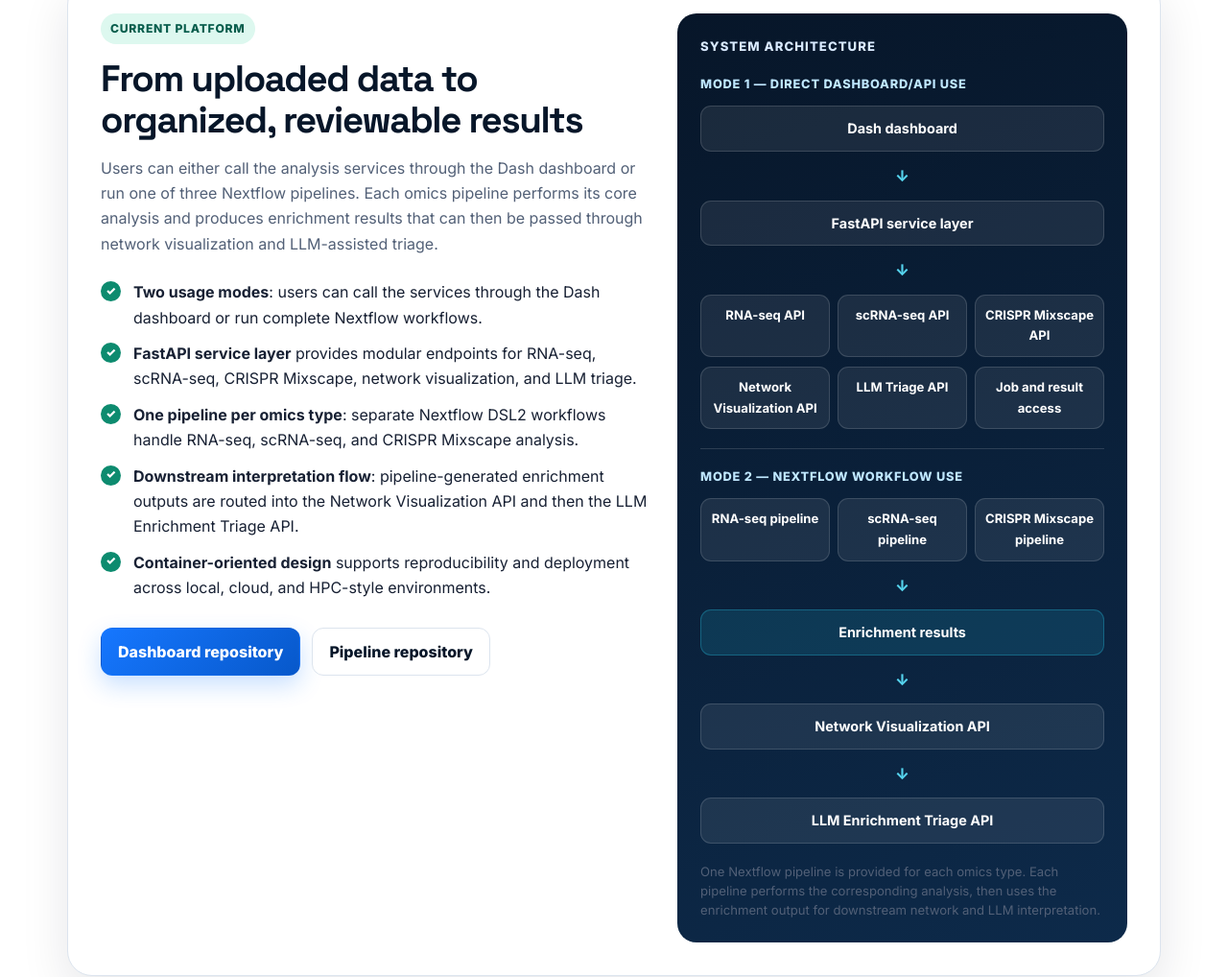
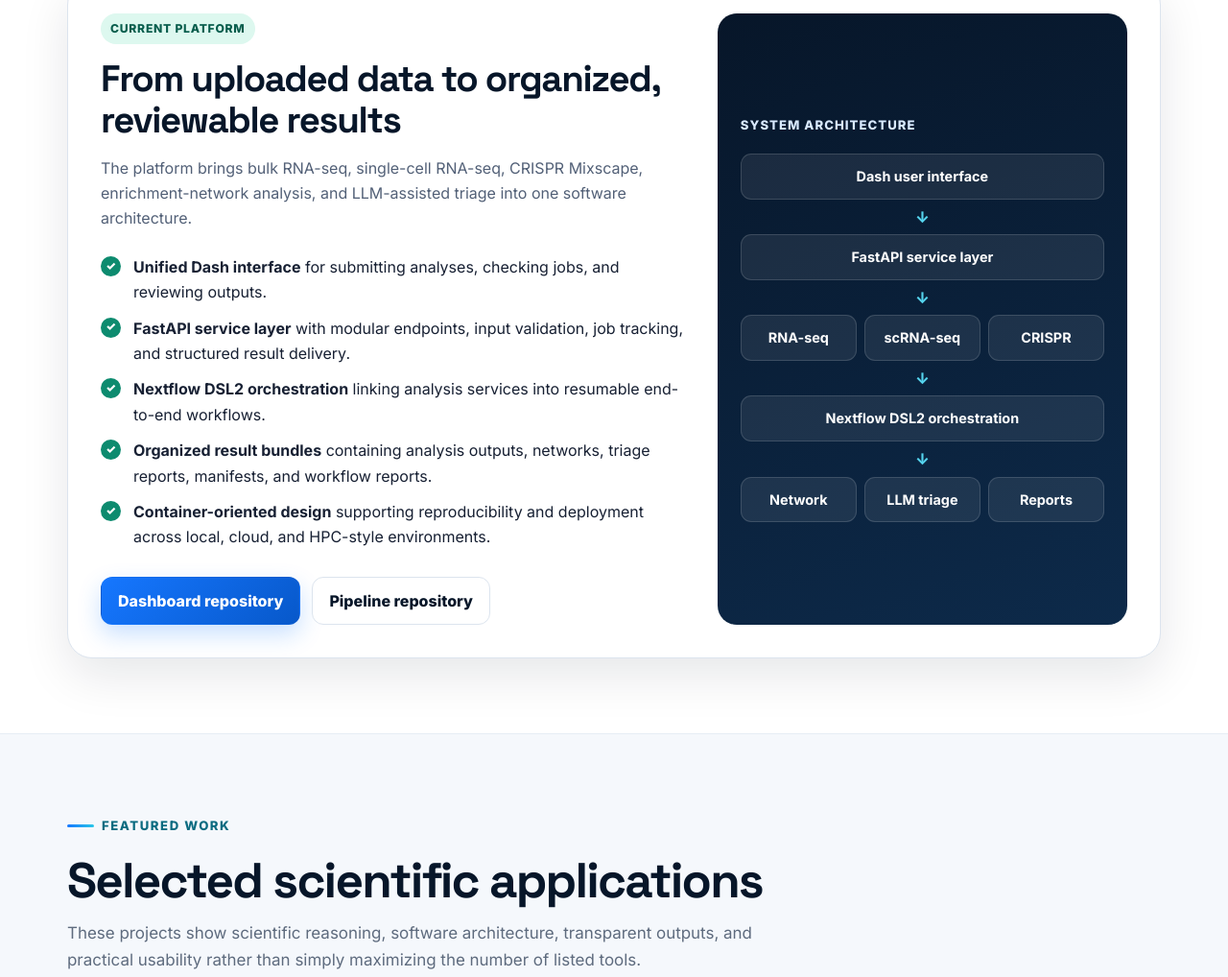
Before and after one commit to jcaperella29/JC_BIOINFORMATICS_HUB, a plain HTML site: page index.html in a window 1280 px wide. Shown: the part 1102-2120 px from the top of the page at 96% size. Drawn offline with Linux system fonts and the light colour scheme.

Commit message:
Update index.html

```diff
--- a/index.html
+++ b/index.html
@@ -52,12 +52,7 @@
     }
 
     a { color: inherit; }
-    img { max-width: 100%; display: block; }
-
-    .container {
-      width: min(calc(100% - 40px), var(--max));
-      margin-inline: auto;
-    }
+    .container { width: min(calc(100% - 40px), var(--max)); margin-inline: auto; }
 
     .site-header {
       position: sticky;
@@ -76,38 +71,15 @@
       gap: 20px;
     }
 
-    .brand-wrap {
-      display: flex;
-      align-items: center;
-      gap: 11px;
-      min-width: 0;
-    }
-
-    .brand-photo {
-      width: 42px;
-      height: 42px;
-      border-radius: 50%;
-      object-fit: cover;
-      border: 2px solid white;
-      box-shadow: 0 4px 14px rgba(7,22,41,.18);
-      flex: 0 0 auto;
-    }
-
     .brand {
       text-decoration: none;
       font-family: "Space Grotesk", sans-serif;
       font-weight: 700;
       letter-spacing: -.03em;
       font-size: 1.08rem;
-      white-space: nowrap;
     }
 
-    .nav-links {
-      display: flex;
-      align-items: center;
-      gap: 6px;
-      flex-wrap: wrap;
-    }
+    .nav-links { display: flex; align-items: center; gap: 6px; flex-wrap: wrap; }
 
     .nav-links a {
       padding: 8px 11px;
@@ -118,14 +90,9 @@
       border-radius: 999px;
     }
 
-    .nav-links a:hover {
-      color: var(--blue);
-      background: #edf5ff;
-    }
+    .nav-links a:hover { color: var(--blue); background: #edf5ff; }
 
-    .hero {
-      padding: 92px 0 70px;
-    }
+    .hero { padding: 92px 0 70px; }
 
     .hero-grid {
       display: grid;
@@ -174,11 +141,7 @@
       font-size: clamp(1.05rem, 2vw, 1.3rem);
     }
 
-    .button-row {
-      display: flex;
-      flex-wrap: wrap;
-      gap: 12px;
-    }
+    .button-row { display: flex; flex-wrap: wrap; gap: 12px; }
 
     .button {
       display: inline-flex;
@@ -219,16 +182,9 @@
       box-shadow: var(--shadow);
     }
 
-    .hero-panel h2 {
-      margin-bottom: 18px;
-      font-size: 1.35rem;
-    }
+    .hero-panel h2 { margin-bottom: 18px; font-size: 1.35rem; }
 
-    .stack {
-      display: flex;
-      flex-wrap: wrap;
-      gap: 9px;
-    }
+    .stack { display: flex; flex-wrap: wrap; gap: 9px; }
 
     .stack span {
       padding: 7px 10px;
@@ -247,10 +203,7 @@
       border-block: 1px solid #e6edf5;
     }
 
-    .section-head {
-      max-width: 760px;
-      margin-bottom: 34px;
-    }
+    .section-head { max-width: 760px; margin-bottom: 34px; }
 
     .section-head h2 {
       margin-bottom: 12px;
@@ -258,15 +211,11 @@
       color: var(--navy);
     }
 
-    .section-head p {
-      margin: 0;
-      color: var(--muted);
-      font-size: 1.06rem;
-    }
+    .section-head p { margin: 0; color: var(--muted); font-size: 1.06rem; }
 
     .flagship {
       display: grid;
-      grid-template-columns: 1.1fr .9fr;
+      grid-template-columns: 1.18fr .82fr;
       gap: 28px;
       padding: 34px;
       border: 1px solid var(--line);
@@ -288,12 +237,7 @@
       text-transform: uppercase;
     }
 
-    .flagship h3 {
-      margin-bottom: 15px;
-      font-size: clamp(1.7rem, 3vw, 2.5rem);
-      color: var(--navy);
-    }
-
+    .flagship h3 { margin-bottom: 15px; font-size: clamp(1.7rem, 3vw, 2.5rem); color: var(--navy); }
     .flagship p { color: #526077; }
 
     .feature-list {
@@ -327,6 +271,8 @@
 
     .architecture {
       align-self: stretch;
+      display: grid;
+      align-content: center;
       padding: 24px;
       border-radius: 20px;
       background: linear-gradient(160deg, #071629, #0d2a4a);
@@ -341,22 +287,6 @@
       text-transform: uppercase;
     }
 
-    .arch-section { margin-bottom: 20px; }
-
-    .arch-subtitle {
-      margin-bottom: 12px;
-      color: #bfe7ff;
-      font-size: .8rem;
-      font-weight: 800;
-      letter-spacing: .06em;
-      text-transform: uppercase;
-    }
-
-    .arch-stack {
-      display: grid;
-      gap: 10px;
-    }
-
     .arch-box {
       padding: 11px 14px;
       color: white;
@@ -368,47 +298,10 @@
       font-weight: 700;
     }
 
-    .arch-box.small {
-      padding: 10px 8px;
-      font-size: .82rem;
-    }
+    .arch-arrow { padding: 5px; color: #55d4ee; text-align: center; font-weight: 900; }
+    .arch-row { display: grid; grid-template-columns: repeat(3, 1fr); gap: 8px; }
 
-    .arch-box.emphasis {
-      background: rgba(41,199,232,.14);
-      border-color: rgba(41,199,232,.30);
-    }
-
-    .arch-arrow {
-      padding: 2px;
-      color: #55d4ee;
-      text-align: center;
-      font-weight: 900;
-    }
-
-    .arch-row {
-      display: grid;
-      grid-template-columns: repeat(3, 1fr);
-      gap: 8px;
-    }
-
-    .arch-divider {
-      height: 1px;
-      margin: 6px 0 18px;
-      background: rgba(255,255,255,.14);
-    }
-
-    .arch-note {
-      margin: 4px 0 0;
-      color: #c7d8ea;
-      font-size: .82rem;
-      line-height: 1.5;
-    }
-
-    .grid {
-      display: grid;
-      grid-template-columns: repeat(2, minmax(0, 1fr));
-      gap: 22px;
-    }
+    .grid { display: grid; grid-template-columns: repeat(2, minmax(0, 1fr)); gap: 22px; }
 
     .card {
       display: flex;
@@ -430,24 +323,11 @@
       text-transform: uppercase;
     }
 
-    .card h3 {
-      margin-bottom: 12px;
-      color: var(--navy);
-      font-size: 1.42rem;
-    }
-
-    .card p {
-      margin: 0 0 18px;
-      color: var(--muted);
-    }
-
+    .card h3 { margin-bottom: 12px; color: var(--navy); font-size: 1.42rem; }
+    .card p { margin: 0 0 18px; color: var(--muted); }
     .card .button-row { margin-top: auto; }
 
-    .mini-grid {
-      display: grid;
-      grid-template-columns: repeat(4, minmax(0, 1fr));
-      gap: 16px;
-    }
+    .mini-grid { display: grid; grid-template-columns: repeat(4, minmax(0, 1fr)); gap: 16px; }
 
     .mini-card {
       padding: 20px;
@@ -456,23 +336,9 @@
       background: white;
     }
 
-    .mini-card h3 {
-      margin-bottom: 8px;
-      color: var(--navy);
-      font-size: 1.07rem;
-    }
-
-    .mini-card p {
-      margin: 0 0 14px;
-      color: var(--muted);
-      font-size: .91rem;
-    }
-
-    .text-link {
-      color: var(--blue);
-      text-decoration: none;
-      font-weight: 750;
-    }
+    .mini-card h3 { margin-bottom: 8px; color: var(--navy); font-size: 1.07rem; }
+    .mini-card p { margin: 0 0 14px; color: var(--muted); font-size: .91rem; }
+    .text-link { color: var(--blue); text-decoration: none; font-weight: 750; }
 
     .legacy-box {
       padding: 28px;
@@ -481,10 +347,7 @@
       background: #f8fafc;
     }
 
-    .legacy-box p {
-      margin-top: 0;
-      color: var(--muted);
-    }
+    .legacy-box p { margin-top: 0; color: var(--muted); }
 
     .legacy-list {
       display: flex;
@@ -523,16 +386,8 @@
       box-shadow: var(--shadow);
     }
 
-    .about h2 {
-      margin-bottom: 12px;
-      color: var(--navy);
-      font-size: 2.2rem;
-    }
-
-    .about p {
-      max-width: 780px;
-      color: var(--muted);
-    }
+    .about h2 { margin-bottom: 12px; color: var(--navy); font-size: 2.2rem; }
+    .about p { max-width: 780px; color: var(--muted); }
 
     .contact-form {
       display: grid;
@@ -541,14 +396,8 @@
       margin-top: 24px;
     }
 
-    .contact-form label {
-      display: grid;
-      gap: 6px;
-      font-weight: 650;
-    }
-
-    .contact-form input,
-    .contact-form textarea {
+    .contact-form label { display: grid; gap: 6px; font-weight: 650; }
+    .contact-form input, .contact-form textarea {
       width: 100%;
       padding: 11px 12px;
       border: 1px solid var(--line);
@@ -584,8 +433,6 @@
       .about { grid-template-columns: 1fr; }
       .headshot { width: 125px; }
       .button { width: 100%; }
-      .brand-photo { width: 38px; height: 38px; }
-      .brand { font-size: 1rem; }
     }
   </style>
 </head>
@@ -593,11 +440,7 @@
 <body>
   <header class="site-header">
     <div class="container nav">
-      <div class="brand-wrap">
-        <img class="brand-photo" src="assets/IMG_0740.jpg" alt="John Caperella">
       <a class="brand" href="#top">John Caperella</a>
-      </div>
-
       <nav class="nav-links" aria-label="Primary navigation">
         <a href="#platform">Platform</a>
         <a href="#featured">Featured work</a>
@@ -628,16 +471,9 @@
         <aside class="hero-panel" aria-label="Core technical stack">
           <h2>Current focus</h2>
           <div class="stack">
-            <span>FastAPI</span>
-            <span>Nextflow DSL2</span>
-            <span>Dash</span>
-            <span>Python</span>
-            <span>R / Bioconductor</span>
-            <span>Docker</span>
-            <span>RNA-seq</span>
-            <span>scRNA-seq</span>
-            <span>CRISPR Mixscape</span>
-            <span>Network analysis</span>
+            <span>FastAPI</span><span>Nextflow DSL2</span><span>Dash</span><span>Python</span>
+            <span>R / Bioconductor</span><span>Docker</span><span>RNA-seq</span>
+            <span>scRNA-seq</span><span>CRISPR Mixscape</span><span>Network analysis</span>
             <span>LLM-assisted triage</span>
           </div>
         </aside>
@@ -650,8 +486,8 @@
           <div class="eyebrow">Flagship project</div>
           <h2>Integrated Omics Workflow Platform</h2>
           <p>
-            A modular platform supporting either direct dashboard-driven API use or complete
-            Nextflow workflows for omics analysis and downstream interpretation.
+            A modular platform connecting user-facing analysis, scientific APIs, and reproducible
+            Nextflow orchestration instead of treating every analysis as an isolated application.
           </p>
         </div>
 
@@ -660,81 +496,49 @@
             <span class="badge">Current platform</span>
             <h3>From uploaded data to organized, reviewable results</h3>
             <p>
-              Users can either call the analysis services through the Dash dashboard or run one of
-              three Nextflow pipelines. Each omics pipeline performs its core analysis and produces
-              enrichment results that can then be passed through network visualization and LLM-assisted triage.
+              The platform brings bulk RNA-seq, single-cell RNA-seq, CRISPR Mixscape,
+              enrichment-network analysis, and LLM-assisted triage into one software architecture.
             </p>
 
             <ul class="feature-list">
-              <li><span><strong>Two usage modes</strong>: users can call the services through the Dash dashboard or run complete Nextflow workflows.</span></li>
-              <li><span><strong>FastAPI service layer</strong> provides modular endpoints for RNA-seq, scRNA-seq, CRISPR Mixscape, network visualization, and LLM triage.</span></li>
-              <li><span><strong>One pipeline per omics type</strong>: separate Nextflow DSL2 workflows handle RNA-seq, scRNA-seq, and CRISPR Mixscape analysis.</span></li>
-              <li><span><strong>Downstream interpretation flow</strong>: pipeline-generated enrichment outputs are routed into the Network Visualization API and then the LLM Enrichment Triage API.</span></li>
-              <li><span><strong>Container-oriented design</strong> supports reproducibility and deployment across local, cloud, and HPC-style environments.</span></li>
+              <li><span><strong>Unified Dash interface</strong> for submitting analyses, checking jobs, and reviewing outputs.</span></li>
+              <li><span><strong>FastAPI service layer</strong> with modular endpoints, input validation, job tracking, and structured result delivery.</span></li>
+              <li><span><strong>Nextflow DSL2 orchestration</strong> linking analysis services into resumable end-to-end workflows.</span></li>
+              <li><span><strong>Organized result bundles</strong> containing analysis outputs, networks, triage reports, manifests, and workflow reports.</span></li>
+              <li><span><strong>Container-oriented design</strong> supporting reproducibility and deployment across local, cloud, and HPC-style environments.</span></li>
             </ul>
 
             <div class="button-row">
               <a class="button primary"
                  href="https://github.com/jcaperella29/Omics_dashboard"
                  target="_blank" rel="noopener"
-                 onclick="trackProject('omics_dashboard')">
-                Dashboard repository
-              </a>
+                 onclick="trackProject('omics_dashboard')">Dashboard repository</a>
               <a class="button secondary"
                  href="https://github.com/jcaperella29/Omics_pipelines"
                  target="_blank" rel="noopener"
-                 onclick="trackProject('omics_pipelines')">
-                Pipeline repository
-              </a>
+                 onclick="trackProject('omics_pipelines')">Pipeline repository</a>
             </div>
           </div>
 
           <div class="architecture" aria-label="Platform architecture">
             <div class="architecture-title">System architecture</div>
-
-            <div class="arch-section">
-              <div class="arch-subtitle">Mode 1 — Direct dashboard/API use</div>
-              <div class="arch-stack">
-                <div class="arch-box">Dash dashboard</div>
+            <div class="arch-box">Dash user interface</div>
             <div class="arch-arrow">↓</div>
             <div class="arch-box">FastAPI service layer</div>
             <div class="arch-arrow">↓</div>
             <div class="arch-row">
-                  <div class="arch-box small">RNA-seq API</div>
-                  <div class="arch-box small">scRNA-seq API</div>
-                  <div class="arch-box small">CRISPR Mixscape API</div>
-                </div>
-                <div class="arch-row">
-                  <div class="arch-box small">Network Visualization API</div>
-                  <div class="arch-box small">LLM Triage API</div>
-                  <div class="arch-box small">Job and result access</div>
-                </div>
-              </div>
-            </div>
-
-            <div class="arch-divider"></div>
-
-            <div class="arch-section">
-              <div class="arch-subtitle">Mode 2 — Nextflow workflow use</div>
-              <div class="arch-stack">
-                <div class="arch-row">
-                  <div class="arch-box small">RNA-seq pipeline</div>
-                  <div class="arch-box small">scRNA-seq pipeline</div>
-                  <div class="arch-box small">CRISPR Mixscape pipeline</div>
+              <div class="arch-box">RNA-seq</div>
+              <div class="arch-box">scRNA-seq</div>
+              <div class="arch-box">CRISPR</div>
             </div>
             <div class="arch-arrow">↓</div>
-                <div class="arch-box emphasis">Enrichment results</div>
+            <div class="arch-box">Nextflow DSL2 orchestration</div>
             <div class="arch-arrow">↓</div>
-                <div class="arch-box">Network Visualization API</div>
-                <div class="arch-arrow">↓</div>
-                <div class="arch-box">LLM Enrichment Triage API</div>
+            <div class="arch-row">
+              <div class="arch-box">Network</div>
+              <div class="arch-box">LLM triage</div>
+              <div class="arch-box">Reports</div>
             </div>
-            </div>
-
-            <p class="arch-note">
-              One Nextflow pipeline is provided for each omics type. Each pipeline performs the
-              corresponding analysis, then uses the enrichment output for downstream network and LLM interpretation.
-            </p>
           </div>
         </article>
       </div>
@@ -746,8 +550,8 @@
           <div class="eyebrow">Featured work</div>
           <h2>Selected scientific applications</h2>
           <p>
-            Projects chosen to show scientific reasoning, software architecture, transparent outputs,
-            and practical usability rather than simply the number of tools built.
+            These projects show scientific reasoning, software architecture, transparent outputs,
+            and practical usability rather than simply maximizing the number of listed tools.
           </p>
         </div>
 
@@ -760,14 +564,8 @@
               projections, diffusion-based rankings, consensus candidates, and reproducible export bundles.
             </p>
             <div class="button-row">
-              <a class="button primary"
-                 href="https://jc-enrichment-network-studio121-390287836436.northamerica-northeast1.run.app/"
-                 target="_blank" rel="noopener"
-                 onclick="trackProject('network_live')">Open live app</a>
-              <a class="button secondary"
-                 href="https://github.com/jcaperella29/JC-Enrichment-Network-Studio"
-                 target="_blank" rel="noopener"
-                 onclick="trackProject('network_repo')">Repository</a>
+              <a class="button primary" href="https://jc-enrichment-network-studio121-390287836436.northamerica-northeast1.run.app/" target="_blank" rel="noopener" onclick="trackProject('network_live')">Open live app</a>
+              <a class="button secondary" href="https://github.com/jcaperella29/JC-Enrichment-Network-Studio" target="_blank" rel="noopener" onclick="trackProject('network_repo')">Repository</a>
             </div>
           </article>
 
@@ -779,10 +577,7 @@
               preserves evidence snippets, and aggregates note-level findings into auditable patient-level outputs.
             </p>
             <div class="button-row">
-              <a class="button secondary"
-                 href="https://github.com/jcaperella29/NLP_Phenotyper"
-                 target="_blank" rel="noopener"
-                 onclick="trackProject('nlp_phenotyper')">Repository</a>
+              <a class="button secondary" href="https://github.com/jcaperella29/NLP_Phenotyper" target="_blank" rel="noopener" onclick="trackProject('nlp_phenotyper')">Repository</a>
             </div>
           </article>
 
@@ -794,10 +589,7 @@
               containerized Cloud Run Job to trigger reproducible batch processing when a FASTQ file arrives.
             </p>
             <div class="button-row">
-              <a class="button secondary"
-                 href="https://github.com/jcaperella29/gcp-fastq-event-pipeline"
-                 target="_blank" rel="noopener"
-                 onclick="trackProject('gcp_fastq')">Repository</a>
+              <a class="button secondary" href="https://github.com/jcaperella29/gcp-fastq-event-pipeline" target="_blank" rel="noopener" onclick="trackProject('gcp_fastq')">Repository</a>
             </div>
           </article>
 
@@ -809,10 +601,7 @@
               programs and confounders, and suggests follow-up experiments for scientist review.
             </p>
             <div class="button-row">
-              <a class="button secondary"
-                 href="https://github.com/jcaperella29/Enrichment_Analysis_LLM_APP"
-                 target="_blank" rel="noopener"
-                 onclick="trackProject('llm_triage')">Repository</a>
+              <a class="button secondary" href="https://github.com/jcaperella29/Enrichment_Analysis_LLM_APP" target="_blank" rel="noopener" onclick="trackProject('llm_triage')">Repository</a>
             </div>
           </article>
         </div>
@@ -909,17 +698,14 @@
               Your email
               <input type="email" name="email" required>
             </label>
-
             <label>
               Subject
               <input type="text" name="subject" required>
             </label>
-
             <label>
               Message
               <textarea name="message" rows="5" required></textarea>
             </label>
-
             <button type="submit" class="button primary">Send message</button>
           </form>
         </div>
```
Lines whose indentation alone changed are shown as unchanged.
